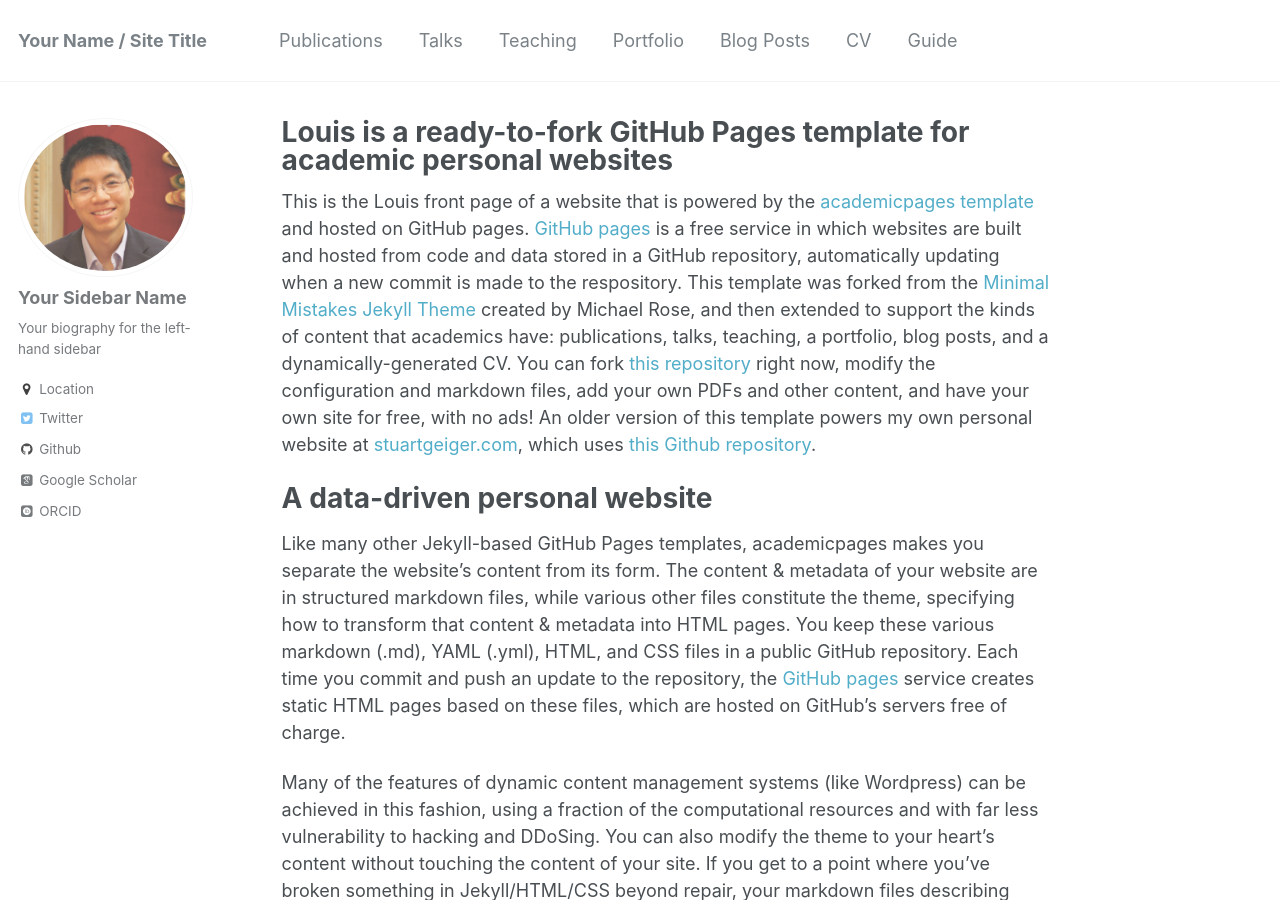
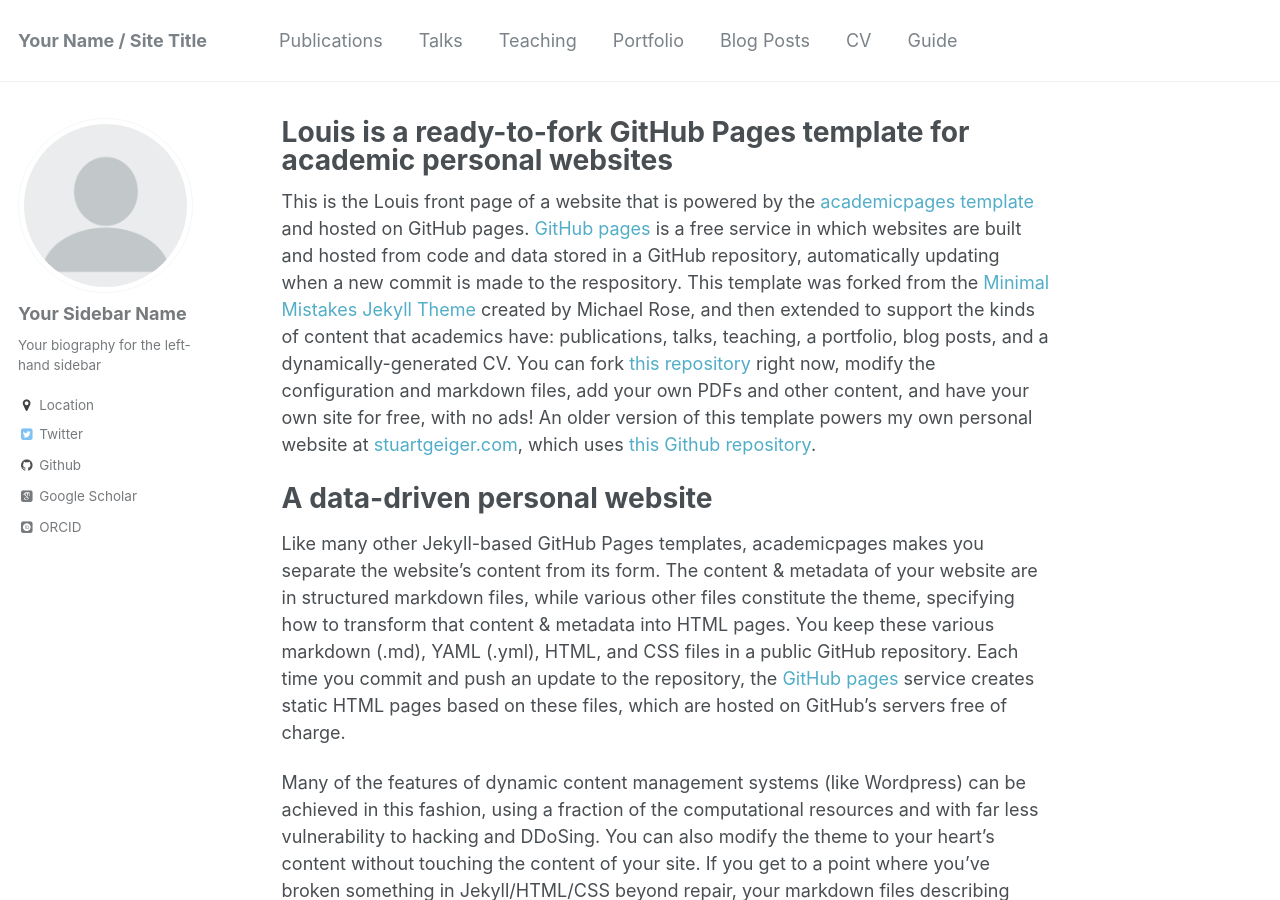
Before and after one commit to LouisLChen/LouisLChen.github.io, a Jekyll site: the page built from _pages/about.md, in a window 1280 px wide and 900 px high. Built offline with Jekyll 4.4.1, drawn with Linux system fonts in a browser that asks for light colours; some web fonts are replaced.

Commit message:
Update _config.yml

```diff
--- a/_config.yml
+++ b/_config.yml
@@ -80,7 +80,7 @@
 # Site Author
 author:
   name             : "Your Sidebar Name"
-  avatar           : "ProfilePicture.png"
+  avatar           : "profile.png"
   bio              : "Your biography for the left-hand sidebar"
   location         : "Location"
   employer         :
```
